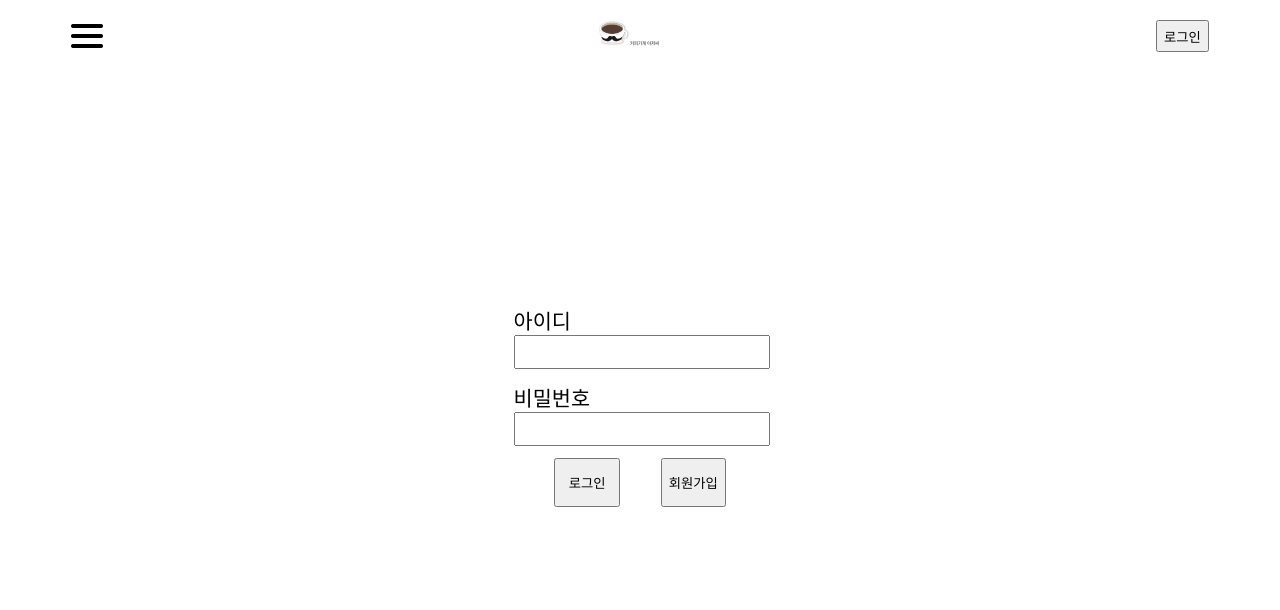
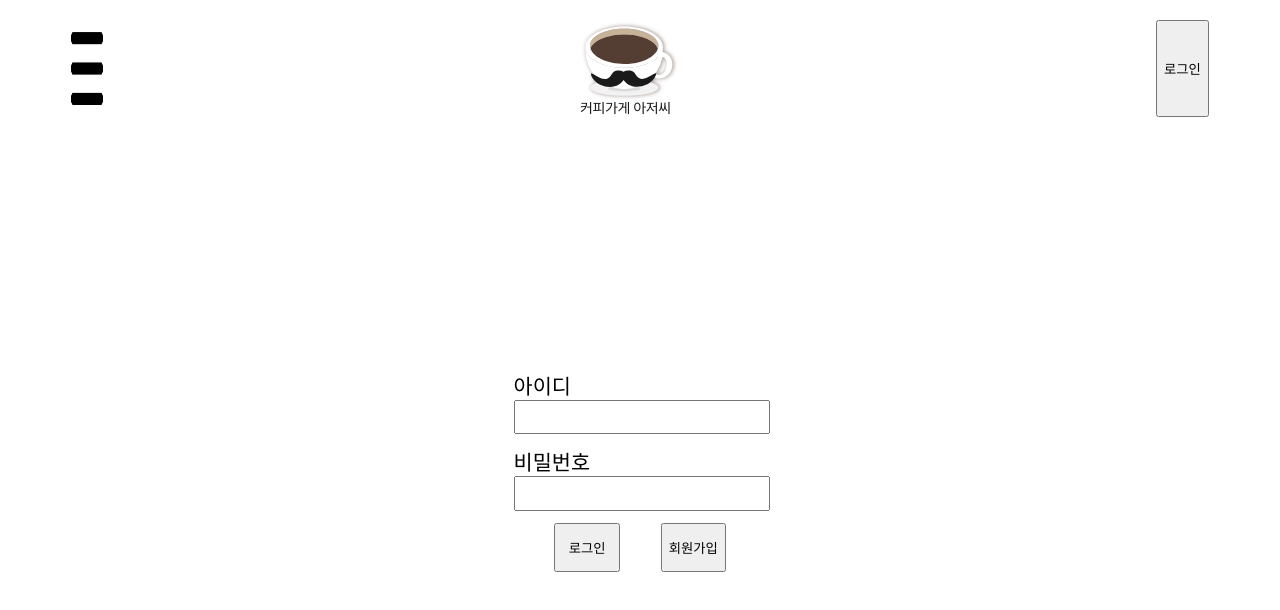
Before and after one commit to sperr7489/coffeebro, a React (Vite) app in the folder frontend/: page /login in a window 1280 px wide. Shown: the top 610 px of the page. Built offline with nearby package versions, Linux system fonts and the light colour scheme.

Commit message:
feat/#6 feat : 마이페이지 데이터 수정 및 api 요청 수정

```diff
--- a/frontend/src/components/Header/index.style.js
+++ b/frontend/src/components/Header/index.style.js
@@ -11,12 +11,20 @@ export const HeaderContainer = styled.div`
   img {
     width: 32px;
   }
+  #logo {
+    display: flex;
+    flex-direction: column;
+    align-items: center;
+    width: 200px;
+    img {
+      width: 100px;
+    }
+  }
   button {
     border: none;
     background: none;
   }
 `;
-
 
 export const RightChildContainer = styled.div`
   width: 100px;
--- a/frontend/src/pages/Login/index.jsx
+++ b/frontend/src/pages/Login/index.jsx
@@ -48,6 +48,7 @@ const LoginPage = () => {
           setCookie('id', response.data.result.accessToken);
           console.log(response);
           navigate('/');
+          location.reload();
         } else if (response.data.code === 2008) {
           alert('회원가입 때 등록한 비밀번호를 입력해주세요');
         } else {
--- a/frontend/src/pages/Main/components/Modal/index.jsx
+++ b/frontend/src/pages/Main/components/Modal/index.jsx
@@ -21,7 +21,13 @@ export default function MainModal(props) {
     closeModal,
   } = props;
   const handleApplyClick = () => {
-    authApi.post(`/user/delivery/${serviceApplicationIdx}`).then((res) => console.log(res));
+    authApi.post(`/user/delivery/${serviceApplicationIdx}`).then((res) => {
+      if (!res.data.isSuccess) {
+        return;
+      }
+      alert('신청이 완료되었습니다.');
+      closeModal();
+    });
   };
   return (
     <MainModalContainer>
--- a/frontend/src/pages/MyPage/index.jsx
+++ b/frontend/src/pages/MyPage/index.jsx
@@ -9,7 +9,7 @@ import { api, authApi } from '../../../axios.config';
 export default function MyPage() {
   const [image, setImage] = useState();
   const [file, setFile] = useState();
-  const [nickname, setNickname] = useState('닉네임');
+  const [nickname, setNickname] = useState('');
   const [isChecked, setIsChecked] = useState(false);
   const [userInfo, setUserInfo] = useState({});
 
--- a/frontend/src/pages/Mypage/index.jsx
+++ b/frontend/src/pages/Mypage/index.jsx
@@ -9,7 +9,7 @@ import { api, authApi } from '../../../axios.config';
 export default function MyPage() {
   const [image, setImage] = useState();
   const [file, setFile] = useState();
-  const [nickname, setNickname] = useState('닉네임');
+  const [nickname, setNickname] = useState('');
   const [isChecked, setIsChecked] = useState(false);
   const [userInfo, setUserInfo] = useState({});
 
```
